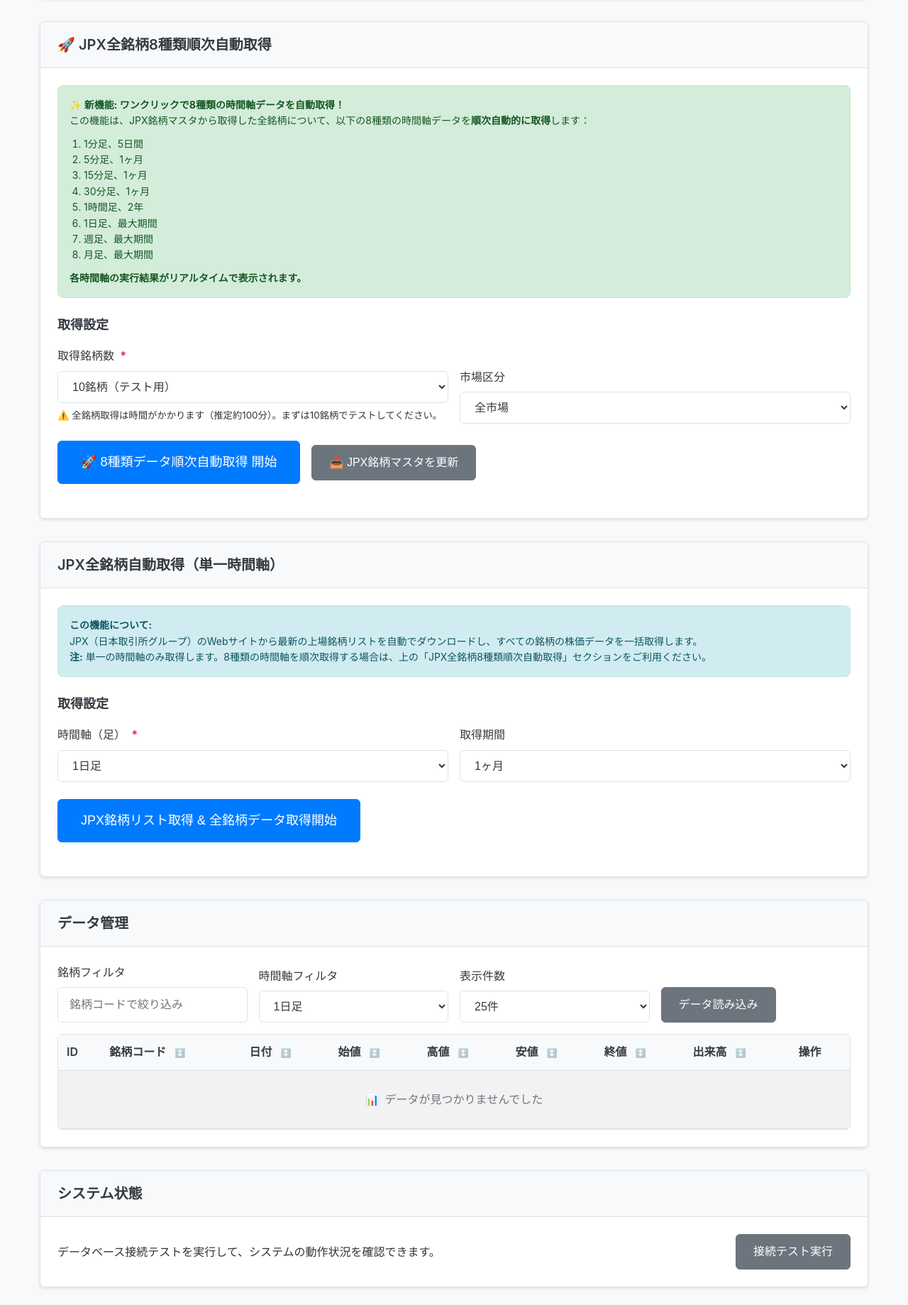
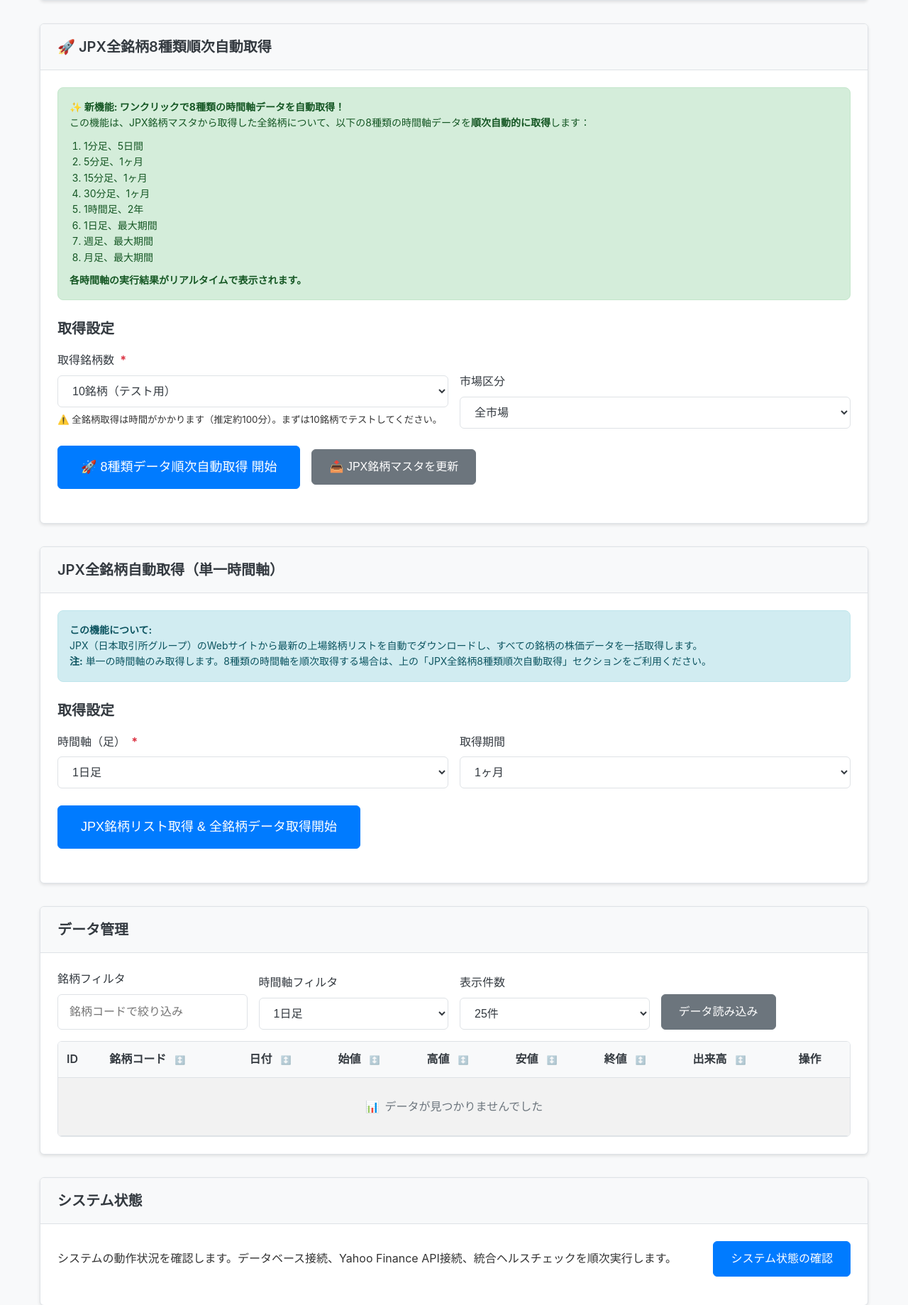
Before and after one commit to TIMMY-WEST/STOCK-INVESTMENT-ANALYZER, a Flask app: page / in a window 1280 px wide. Shown: the part 1157-2996 px from the top of the page at 71% size. Run offline with Flask 3, Linux system fonts and the light colour scheme; data that the repository does not hold is empty.

Commit message:
feat: WebUI統合 - システム監視API対応
- WebUI「システム状態」セクション刷新
  - 「接続テスト実行」→「システム状態の確認」ボタンに変更
  - 3つの監視テストを1ボタンで順次実行
  - DB接続、API接続、統合ヘルスチェックの結果を個別表示

- システム監視APIバグ修正
  - get_db_session()のコンテキストマネージャー対応
  - DataFrameの真偽値チェック問題を修正
  - health-checkレスポンスフィールド名をWebUIと統合

- フロントエンド実装
  - SystemStatusManager.runSystemCheck(): 順次テスト実行
  - 各テスト結果の視覚的表示（ステータス、詳細情報）
  - CSSスタイル追加: monitoring-test-resultクラス

- ドキュメント更新
  - WebUI統合セクション追加 (monitoring-guide.md)
  - 実装例コード追加

- テスト修正
  - コンテキストマネージャーモック対応
  - レスポンスフィールド名更新

Ref #96

🤖 Generated with [Claude Code](https://claude.com/claude-code)

Co-Authored-By: Claude <noreply@anthropic.com>

```diff
--- a/app/static/app.js
+++ b/app/static/app.js
@@ -774,50 +774,204 @@ const StockDataManager = {
 // System Status Manager
 const SystemStatusManager = {
     init: () => {
-        const testBtn = document.getElementById('test-connection-btn');
-        if (testBtn) {
-            testBtn.addEventListener('click', SystemStatusManager.testConnection);
-        }
-    },
-
-    testConnection: async () => {
-        const btn = document.getElementById('test-connection-btn');
-        const resultContainer = document.getElementById('connection-result');
-
-        if (!btn || !resultContainer) return;
+        const checkBtn = document.getElementById('system-check-btn');
+        if (checkBtn) {
+            checkBtn.addEventListener('click', SystemStatusManager.runSystemCheck);
+        }
+    },
+
+    runSystemCheck: async () => {
+        const btn = document.getElementById('system-check-btn');
+        const resultsContainer = document.getElementById('monitoring-results');
+
+        if (!btn || !resultsContainer) return;
 
         try {
             btn.disabled = true;
-            btn.textContent = 'テスト実行中...';
-            resultContainer.innerHTML = '';
-
-            const response = await ApiService.testConnection();
-
-            if (response.success) {
-                const alert = UIComponents.createAlert(
-                    'success',
-                    '接続成功',
-                    `${response.message} (データベース: ${response.database}, ユーザー: ${response.user})`
-                );
-                resultContainer.appendChild(alert);
-            } else {
-                const alert = UIComponents.createAlert(
-                    'error',
-                    '接続失敗',
-                    response.message
-                );
-                resultContainer.appendChild(alert);
-            }
+            btn.textContent = 'チェック実行中...';
+            resultsContainer.style.display = 'block';
+
+            // Hide all previous results
+            SystemStatusManager.hideAllResults();
+
+            // 1. データベース接続テスト
+            await SystemStatusManager.runDatabaseTest();
+
+            // 2. API接続テスト
+            await SystemStatusManager.runApiTest();
+
+            // 3. 統合ヘルスチェック
+            await SystemStatusManager.runHealthCheck();
+
         } catch (error) {
-            const alert = UIComponents.createAlert(
-                'error',
-                '接続エラー',
-                `接続テストに失敗しました: ${error.message}`
-            );
-            resultContainer.appendChild(alert);
+            console.error('System check error:', error);
         } finally {
             btn.disabled = false;
-            btn.textContent = '接続テスト実行';
+            btn.textContent = 'システム状態の確認';
+        }
+    },
+
+    hideAllResults: () => {
+        document.getElementById('db-test-result').style.display = 'none';
+        document.getElementById('api-test-result').style.display = 'none';
+        document.getElementById('health-check-result').style.display = 'none';
+    },
+
+    runDatabaseTest: async () => {
+        const resultDiv = document.getElementById('db-test-result');
+        const statusSpan = document.getElementById('db-test-status');
+        const detailsDiv = document.getElementById('db-test-details');
+
+        resultDiv.style.display = 'block';
+        statusSpan.innerHTML = '<span class="loading" style="display: inline-block; width: 16px; height: 16px;"></span> テスト中...';
+        detailsDiv.innerHTML = '';
+
+        try {
+            const response = await fetch('/api/system/db-connection-test', {
+                method: 'POST',
+                headers: {
+                    'Content-Type': 'application/json'
+                }
+            });
+
+            const data = await response.json();
+
+            if (data.success) {
+                statusSpan.innerHTML = '<span style="color: green;">✅ 正常</span>';
+                detailsDiv.innerHTML = `
+                    <div class="alert alert-success">
+                        <div><strong>メッセージ:</strong> ${Utils.escapeHtml(data.message)}</div>
+                        <div><strong>レスポンスタイム:</strong> ${data.responseTime}ms</div>
+                        <div><strong>データベース:</strong> ${Utils.escapeHtml(data.details.database)}</div>
+                        <div><strong>接続数:</strong> ${data.details.connectionCount}</div>
+                        <div><strong>テーブル存在:</strong> ${data.details.tableExists ? 'はい' : 'いいえ'}</div>
+                    </div>
+                `;
+            } else {
+                statusSpan.innerHTML = '<span style="color: red;">❌ エラー</span>';
+                detailsDiv.innerHTML = `
+                    <div class="alert alert-error">
+                        <div><strong>エラー:</strong> ${Utils.escapeHtml(data.message)}</div>
+                        <div><strong>レスポンスタイム:</strong> ${data.responseTime}ms</div>
+                    </div>
+                `;
+            }
+        } catch (error) {
+            statusSpan.innerHTML = '<span style="color: red;">❌ エラー</span>';
+            detailsDiv.innerHTML = `
+                <div class="alert alert-error">
+                    <div><strong>エラー:</strong> ${Utils.escapeHtml(error.message)}</div>
+                </div>
+            `;
+        }
+    },
+
+    runApiTest: async () => {
+        const resultDiv = document.getElementById('api-test-result');
+        const statusSpan = document.getElementById('api-test-status');
+        const detailsDiv = document.getElementById('api-test-details');
+
+        resultDiv.style.display = 'block';
+        statusSpan.innerHTML = '<span class="loading" style="display: inline-block; width: 16px; height: 16px;"></span> テスト中...';
+        detailsDiv.innerHTML = '';
+
+        try {
+            const response = await fetch('/api/system/api-connection-test', {
+                method: 'POST',
+                headers: {
+                    'Content-Type': 'application/json'
+                }
+            });
+
+            const data = await response.json();
+
+            if (data.success) {
+                statusSpan.innerHTML = '<span style="color: green;">✅ 正常</span>';
+                detailsDiv.innerHTML = `
+                    <div class="alert alert-success">
+                        <div><strong>メッセージ:</strong> ${Utils.escapeHtml(data.message)}</div>
+                        <div><strong>レスポンスタイム:</strong> ${data.responseTime}ms</div>
+                        <div><strong>テストシンボル:</strong> ${Utils.escapeHtml(data.details.symbol)}</div>
+                        <div><strong>データ取得:</strong> ${data.details.dataAvailable ? '成功' : '失敗'}</div>
+                    </div>
+                `;
+            } else {
+                statusSpan.innerHTML = '<span style="color: red;">❌ エラー</span>';
+                detailsDiv.innerHTML = `
+                    <div class="alert alert-error">
+                        <div><strong>エラー:</strong> ${Utils.escapeHtml(data.message)}</div>
+                        <div><strong>レスポンスタイム:</strong> ${data.responseTime}ms</div>
+                    </div>
+                `;
+            }
+        } catch (error) {
+            statusSpan.innerHTML = '<span style="color: red;">❌ エラー</span>';
+            detailsDiv.innerHTML = `
+                <div class="alert alert-error">
+                    <div><strong>エラー:</strong> ${Utils.escapeHtml(error.message)}</div>
+                </div>
+            `;
+        }
+    },
+
+    runHealthCheck: async () => {
+        const resultDiv = document.getElementById('health-check-result');
+        const statusSpan = document.getElementById('health-check-status');
+        const detailsDiv = document.getElementById('health-check-details');
+
+        resultDiv.style.display = 'block';
+        statusSpan.innerHTML = '<span class="loading" style="display: inline-block; width: 16px; height: 16px;"></span> チェック中...';
+        detailsDiv.innerHTML = '';
+
+        try {
+            const response = await fetch('/api/system/health-check', {
+                method: 'GET',
+                headers: {
+                    'Content-Type': 'application/json'
+                }
+            });
+
+            const data = await response.json();
+
+            if (data.status === 'healthy') {
+                statusSpan.innerHTML = '<span style="color: green;">✅ 正常</span>';
+                detailsDiv.innerHTML = `
+                    <div class="alert alert-success">
+                        <div><strong>総合ステータス:</strong> ${Utils.escapeHtml(data.status)}</div>
+                        <div><strong>データベース:</strong> ${data.services.database.status === 'healthy' ? '✅ 正常' : '❌ エラー'}</div>
+                        <div><strong>Yahoo Finance API:</strong> ${data.services.yahoo_finance_api.status === 'healthy' ? '✅ 正常' : '❌ エラー'}</div>
+                    </div>
+                `;
+            } else if (data.status === 'degraded') {
+                statusSpan.innerHTML = '<span style="color: orange;">⚠️ 一部エラー</span>';
+                detailsDiv.innerHTML = `
+                    <div class="alert alert-warning">
+                        <div><strong>総合ステータス:</strong> ${Utils.escapeHtml(data.status)}</div>
+                        <div><strong>データベース:</strong> ${data.services.database.status === 'healthy' ? '✅ 正常' : '❌ エラー'}</div>
+                        <div><strong>Yahoo Finance API:</strong> ${data.services.yahoo_finance_api.status === 'healthy' ? '✅ 正常' : '❌ エラー'}</div>
+                        ${data.services.database.status !== 'healthy' ? `<div class="mt-2"><strong>DBエラー:</strong> ${Utils.escapeHtml(data.services.database.message)}</div>` : ''}
+                        ${data.services.yahoo_finance_api.status !== 'healthy' ? `<div class="mt-2"><strong>APIエラー:</strong> ${Utils.escapeHtml(data.services.yahoo_finance_api.message)}</div>` : ''}
+                    </div>
+                `;
+            } else {
+                statusSpan.innerHTML = '<span style="color: red;">❌ エラー</span>';
+                detailsDiv.innerHTML = `
+                    <div class="alert alert-error">
+                        <div><strong>総合ステータス:</strong> ${Utils.escapeHtml(data.status)}</div>
+                        <div><strong>データベース:</strong> ${data.services.database.status === 'healthy' ? '✅ 正常' : '❌ エラー'}</div>
+                        <div><strong>Yahoo Finance API:</strong> ${data.services.yahoo_finance_api.status === 'healthy' ? '✅ 正常' : '❌ エラー'}</div>
+                        ${data.services.database.status !== 'healthy' ? `<div class="mt-2"><strong>DBエラー:</strong> ${Utils.escapeHtml(data.services.database.message)}</div>` : ''}
+                        ${data.services.yahoo_finance_api.status !== 'healthy' ? `<div class="mt-2"><strong>APIエラー:</strong> ${Utils.escapeHtml(data.services.yahoo_finance_api.message)}</div>` : ''}
+                    </div>
+                `;
+            }
+        } catch (error) {
+            statusSpan.innerHTML = '<span style="color: red;">❌ エラー</span>';
+            detailsDiv.innerHTML = `
+                <div class="alert alert-error">
+                    <div><strong>エラー:</strong> ${Utils.escapeHtml(error.message)}</div>
+                </div>
+            `;
         }
     }
 };
--- a/app/static/style.css
+++ b/app/static/style.css
@@ -1718,3 +1718,37 @@ body {
         border-left-width: 6px;
     }
 }
+
+/* System Monitoring Styles */
+.monitoring-test-result {
+    padding: 1rem;
+    border: 1px solid var(--border-color);
+    border-radius: var(--border-radius);
+    background-color: white;
+}
+
+.monitoring-test-result .test-header {
+    display: flex;
+    justify-content: space-between;
+    align-items: center;
+    margin-bottom: 0.5rem;
+}
+
+.monitoring-test-result .test-status {
+    font-weight: bold;
+}
+
+.monitoring-test-result .test-details {
+    padding-left: 1rem;
+}
+
+.monitoring-test-result .alert {
+    margin-bottom: 0;
+}
+
+.section-subtitle {
+    font-size: 1.25rem;
+    font-weight: 600;
+    color: var(--dark-gray);
+    margin-bottom: 1rem;
+}
--- a/app/templates/index.html
+++ b/app/templates/index.html
@@ -655,21 +655,52 @@
                 </div>
             </section>
 
-            <!-- Connection Test Section -->
+            <!-- System Monitoring Section -->
             <section id="system-status" class="card">
                 <header class="card-header">
                     <h2 class="card-title">システム状態</h2>
                 </header>
                 <div class="card-body">
-                    <div class="d-flex justify-content-between align-items-center">
+                    <div class="d-flex justify-content-between align-items-center mb-3">
                         <div>
-                            <p>データベース接続テストを実行して、システムの動作状況を確認できます。</p>
+                            <p>システムの動作状況を確認します。データベース接続、Yahoo Finance API接続、統合ヘルスチェックを順次実行します。</p>
                         </div>
-                        <button type="button" id="test-connection-btn" class="btn btn-secondary">
-                            接続テスト実行
+                        <button type="button" id="system-check-btn" class="btn btn-primary">
+                            システム状態の確認
                         </button>
                     </div>
-                    <div id="connection-result" role="region" aria-live="polite"></div>
+
+                    <!-- Monitoring Results -->
+                    <div id="monitoring-results" style="display: none;">
+                        <h3 class="section-subtitle mb-3">チェック結果</h3>
+
+                        <!-- DB Connection Test Result -->
+                        <div id="db-test-result" class="monitoring-test-result mb-3" style="display: none;">
+                            <div class="test-header">
+                                <strong>📊 データベース接続テスト</strong>
+                                <span class="test-status" id="db-test-status"></span>
+                            </div>
+                            <div id="db-test-details" class="test-details mt-2"></div>
+                        </div>
+
+                        <!-- API Connection Test Result -->
+                        <div id="api-test-result" class="monitoring-test-result mb-3" style="display: none;">
+                            <div class="test-header">
+                                <strong>🌐 Yahoo Finance API接続テスト</strong>
+                                <span class="test-status" id="api-test-status"></span>
+                            </div>
+                            <div id="api-test-details" class="test-details mt-2"></div>
+                        </div>
+
+                        <!-- Health Check Result -->
+                        <div id="health-check-result" class="monitoring-test-result mb-3" style="display: none;">
+                            <div class="test-header">
+                                <strong>✅ 統合ヘルスチェック</strong>
+                                <span class="test-status" id="health-check-status"></span>
+                            </div>
+                            <div id="health-check-details" class="test-details mt-2"></div>
+                        </div>
+                    </div>
                 </div>
             </section>
         </div>
```
Also changed, not shown: app/api/system_monitoring.py (+20 -36 lines), docs/monitoring-guide.md (+53 -32 lines), tests/test_system_monitoring_api.py (+16 -11 lines).
